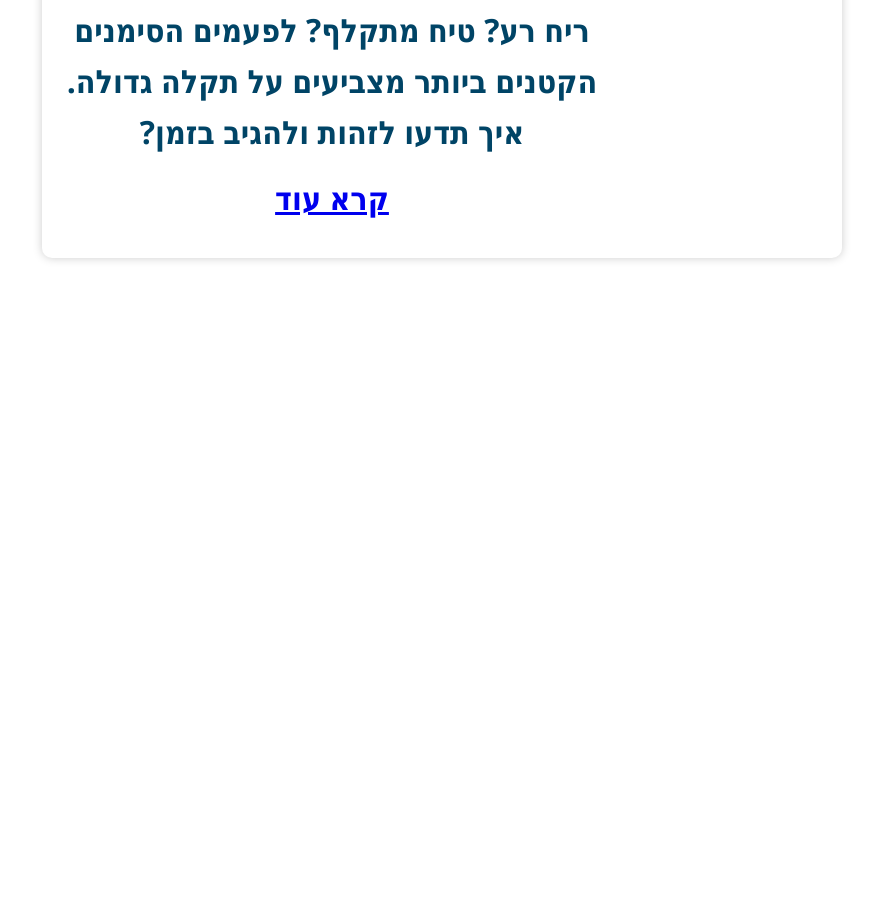
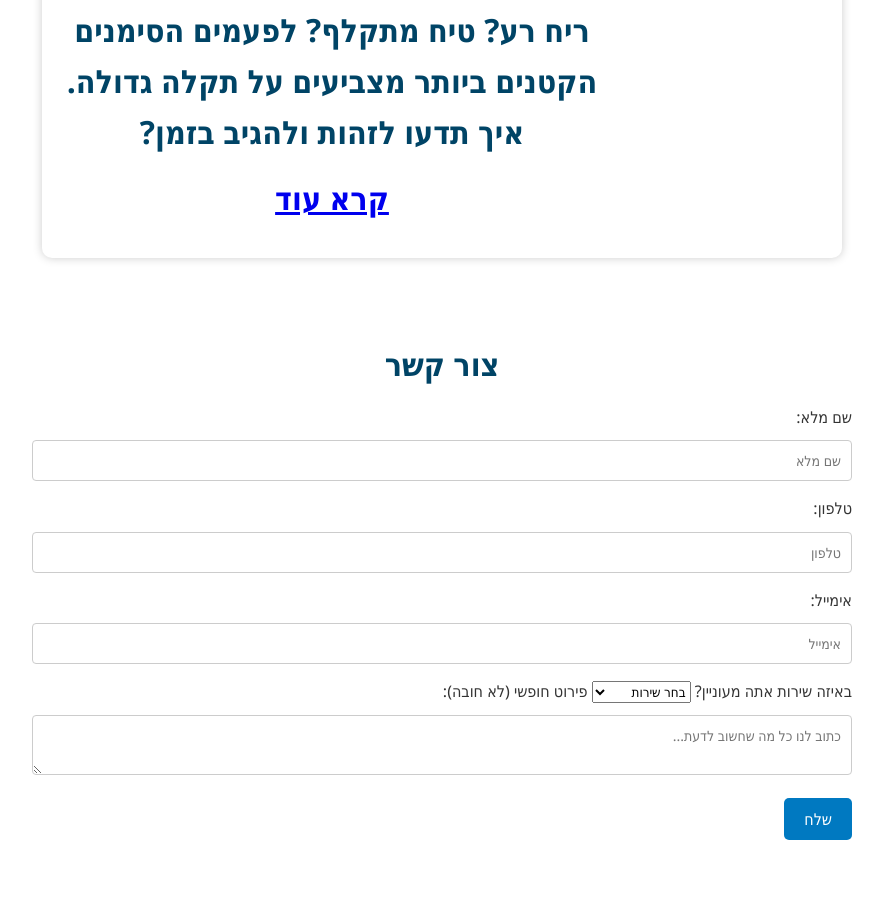
Before and after one commit to EliGertz94/homeproof1, a plain HTML site: page blog.html in a window 1280 px wide. Shown: the part 1012-1912 px from the top of the page, without its empty margins (198-1081 px from the left). Before the commit the page ends 1290 px from the top, so only its background shows below. Drawn offline with Linux system fonts and the light colour scheme.

Commit message:
Updated כםרצ

```diff
--- a/blog.html
+++ b/blog.html
@@ -46,6 +46,13 @@
     <a href="article2.html" class="button">קרא עוד</a>
   </div>
 </div>
+<div id="contact-placeholder"></div>
+<script>
+  fetch('contact-form.html')
+    .then(res => res.text())
+    .then(data => document.getElementById('contact-placeholder').innerHTML = data);
+</script>
+
 
 </body>
 </html>
--- /dev/null
+++ b/contact-form.html
@@ -0,0 +1,31 @@
+<section id="contact">
+    <h2>צור קשר</h2>
+    <form name="contact" method="POST" data-netlify="true" action="/thank-you.html" netlify>
+
+      <input type="hidden" name="form-name" value="contact" />
+
+      <label>שם מלא:</label>
+      <input type="text" name="name" placeholder="שם מלא" required />
+
+      <label>טלפון:</label>
+      <input type="tel" name="phone" placeholder="טלפון" required />
+
+      <label>אימייל:</label>
+      <input type="email" name="email" placeholder="אימייל" required />
+
+      <label>באיזה שירות אתה מעוניין?</label>
+      <select name="service" required>
+        <option value="">בחר שירות</option>
+        <option value="מיזוג אוויר">מיזוג אוויר</option>
+        <option value="אינסטלציה">אינסטלציה</option>
+        <option value="בדק בית">בדק בית</option>
+        <option value="שיפוצים כלליים">שיפוצים כלליים</option>
+        <option value="אחר">אחר</option>
+      </select>
+
+      <label>פירוט חופשי (לא חובה):</label>
+      <textarea name="message" placeholder="כתוב לנו כל מה שחשוב לדעת..."></textarea>
+
+      <button type="submit">שלח</button>
+    </form>
+  </section>
--- a/header.html
+++ b/header.html
@@ -32,9 +32,17 @@
 
   </header>
   <body> <script>
-    function toggleMenu() {
-      const menu = document.getElementById("side-menu");
-      menu.style.width = (menu.style.width === "250px") ? "0" : "250px";
-    }
+   function toggleMenu() {
+  const menu = document.getElementById("side-menu");
+  const icon = document.querySelector(".mobile-menu-icon");
+
+  if (menu.style.width === "250px") {
+    menu.style.width = "0";
+    icon.innerHTML = "☰";
+  } else {
+    menu.style.width = "250px";
+    icon.innerHTML = "✖";
+  }
+}
   </script>
   </body>
```
Also changed, not shown: index.html (+1 -1 lines).
